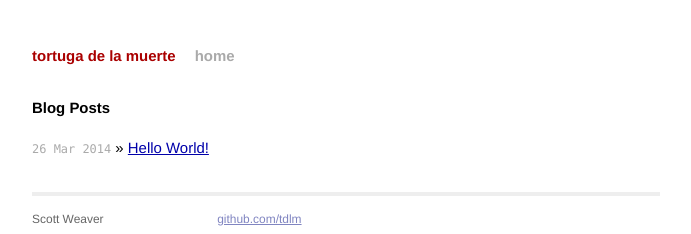
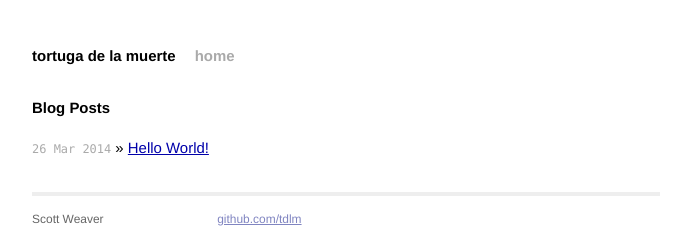
Before and after one commit to tdlm/tdlm.github.io, a Jekyll site: the page built from index.html, in a window 1280 px wide. Shown: the top 234 px of the page, without its empty margins (294-985 px from the left). Built offline with Jekyll 4.4.1, drawn with Linux system fonts in a browser that asks for light colours; Markdown is read by kramdown in place of the engine named in the settings.

Commit message:
Modifying a few colors

```diff
--- a/css/main.css
+++ b/css/main.css
@@ -27,7 +27,7 @@
 
 a         { color: #00a; }
 a:hover   { color: #000; }
-a:visited { color: #a0a; }
+a:visited { color: #555; }
 
 /*****************************************************************************/
 /*
@@ -74,7 +74,7 @@
 }
 
 .title a {
-  color: #a00;
+  color: #000;
 }
 
 .title a:hover {
```
